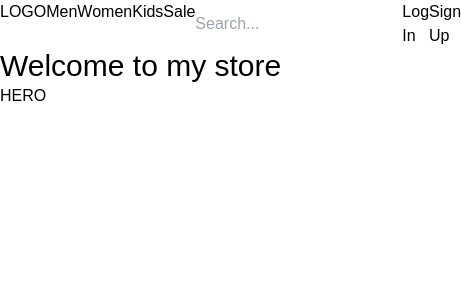
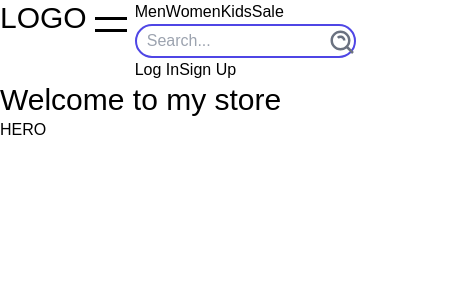
Before and after one commit to LucianSoto/e-com-mern, a React (Create React App) app in the folder client/: page / in a window 390 px wide. Shown: the top 300 px of the page, 461 px wide, since content can reach past the window. Built offline with nearby package versions, Linux system fonts and the light colour scheme; the HTML template or start-up script is replaced by a standard one.

Commit message:
Nav bar Icons
Animated hamburger icons library,
and basic layout of nav.

```diff
--- a/client/package.json
+++ b/client/package.json
@@ -7,6 +7,7 @@
     "@testing-library/react": "^13.4.0",
     "@testing-library/user-event": "^13.5.0",
     "dotenv": "^16.0.3",
+    "hamburger-react": "^2.5.0",
     "react": "^18.2.0",
     "react-dom": "^18.2.0",
     "react-icons": "^4.7.1",
--- a/client/src/components/Nav.jsx
+++ b/client/src/components/Nav.jsx
@@ -1,10 +1,21 @@
-import React from 'react'
+import React, { useState } from 'react'
 import { Link } from 'react-router-dom'
+import { Cross as Hamburger } from 'hamburger-react'
+import { BiSearchAlt } from 'react-icons/bi'
 
 const Nav = () => {
+  const [isOpen, setOpen] = useState(false)
+
   return (
     <nav className='flex '>
-      <div className="logo">LOGO</div>
+      <div className="text-3xl">LOGO</div>
+      <Hamburger
+        toggled={isOpen}
+        toggle={setOpen}
+        className="text-black"
+        color="#000"
+      />
+      <div id="dropdown">
         <div className="flex ">
           <div className="">Men</div>
           <div className="">Women</div>
@@ -12,13 +23,17 @@ const Nav = () => {
           <div className="">Sale</div>
         </div>
         {/*  use a search icon */}
+        <div id="search" className='flex'>
           <input
-        className=''
+            className='border-2 border-indigo-600 rounded-full pl-[10px]'
             type="text"
             placeholder='Search...'
           />
+          <BiSearchAlt className='mt-1 -ml-7 text-3xl text-gray-500'/>
+        </div>
         <Link to="/log_in">Log In</Link>
         <Link to="/register" >Sign Up</Link>
+      </div>
     </nav>
   )
 }
```
Also changed, not shown: 1 other file (tests, documents, lock files or other folders). Lines whose indentation alone changed are shown as unchanged.
